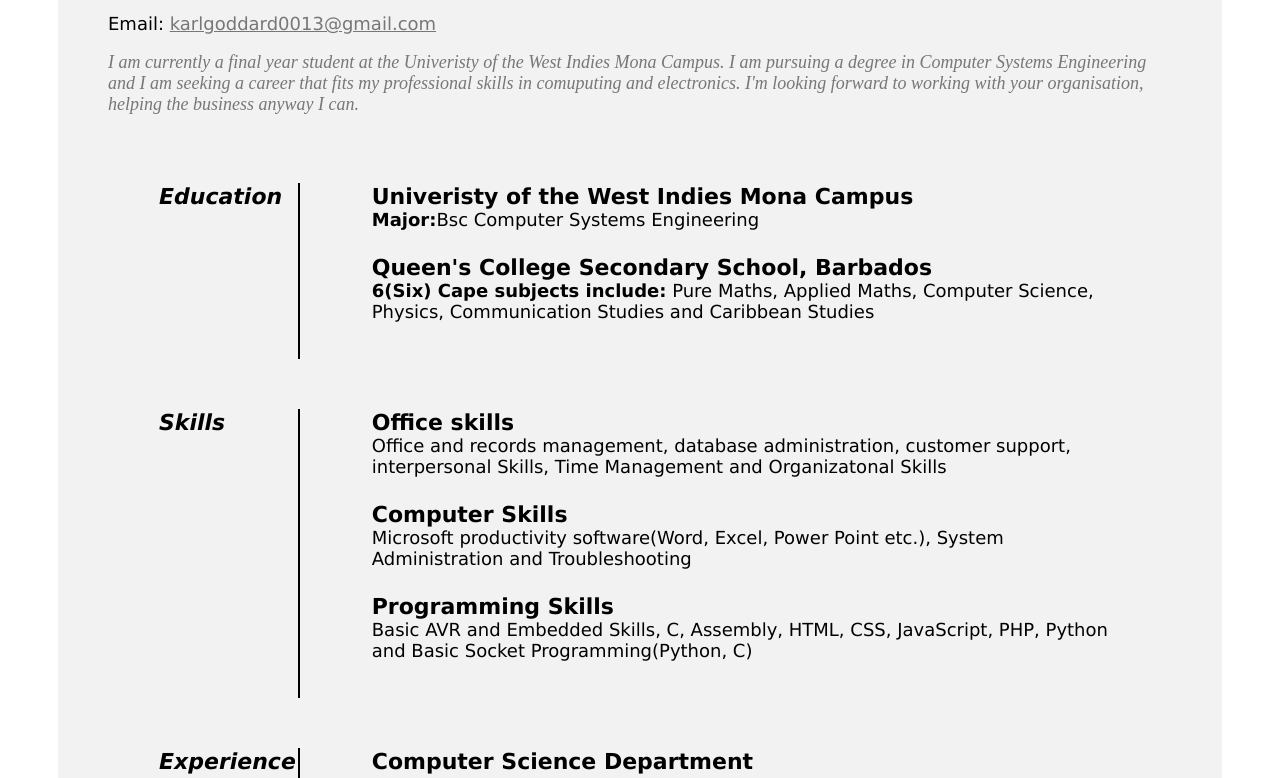
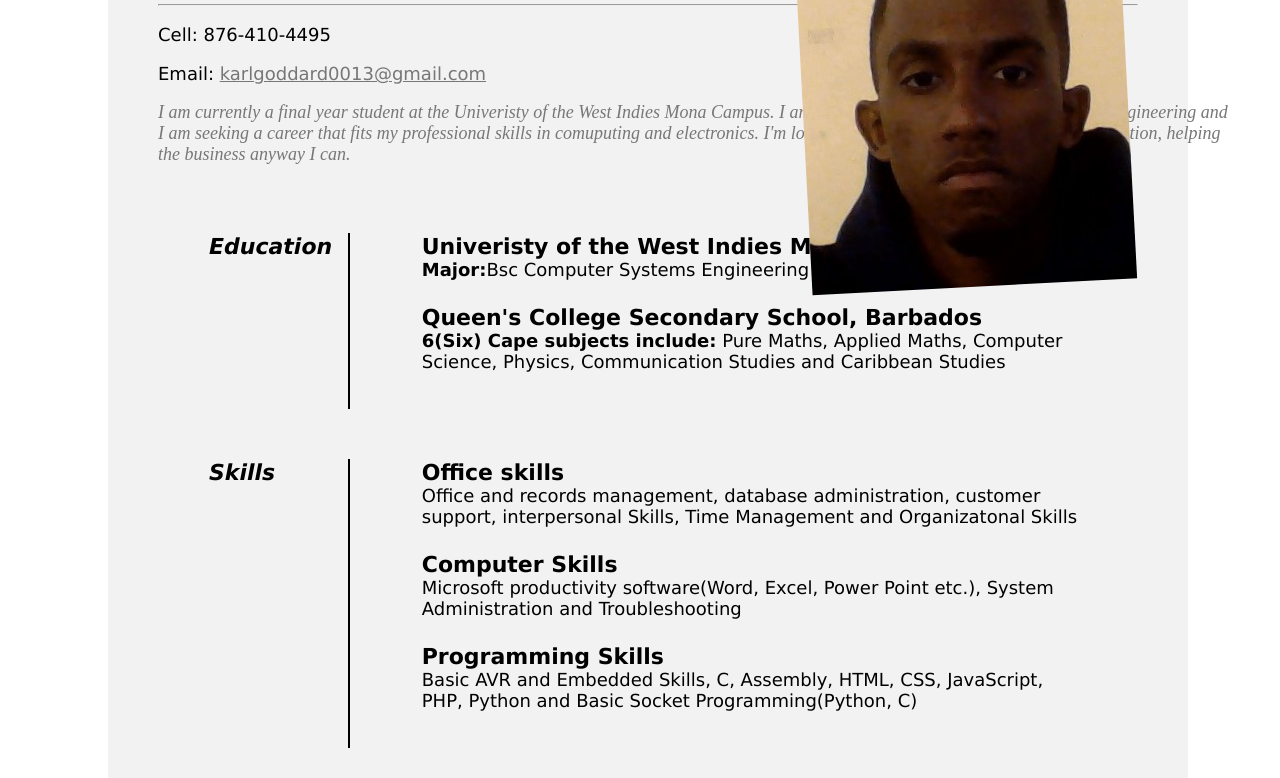
Before and after one commit to Karlcualtions/Info2180, a plain HTML site: page Project1/index.html in a window 1280 px wide. Shown: the part 221-999 px from the top of the page. Drawn offline with Linux system fonts and the light colour scheme.

Commit message:
Added Image

```diff
--- a/Project1/ResumeStylesheet.css
+++ b/Project1/ResumeStylesheet.css
@@ -1,7 +1,17 @@
 body {
+	width: 100%;
+	position: relative;
 	background-color: white;
 	float: auto;
 	font-family: Verdana, Sans-serif, Arial;
+}
+
+img {
+	position: absolute;
+	right: 160px;
+	-ms-transform: rotate(-3deg); /* IE */
+    -webkit-transform: rotate(-3deg); /* Chrome, Safari, Opera */
+    transform: rotate(-3deg);
 }
 
 h1 {
@@ -17,11 +27,12 @@ p {
 
 .page {
 	background-color: #f2f2f2;
-	margin: 50px 50px 50px 50px;
+	margin: 100px 100px 100px 100px;
 	padding: 50px 50px 50px 50px;
 }
 
 #intro {
+	width: 60em;
 	font-family: serif;
 	font-style: italic;
 	color: #777777;
--- a/Project1/index.html
+++ b/Project1/index.html
@@ -6,6 +6,7 @@
 </head>
 <body>
 	<div class="page">
+		<img src="me.jpg" alt=""/>
 		<h1>Karl Goddard</h1>
 		<hr>
 		<p>Cell: 876-410-4495</p>
```
Also changed, not shown: Project1/me.jpg (added).
